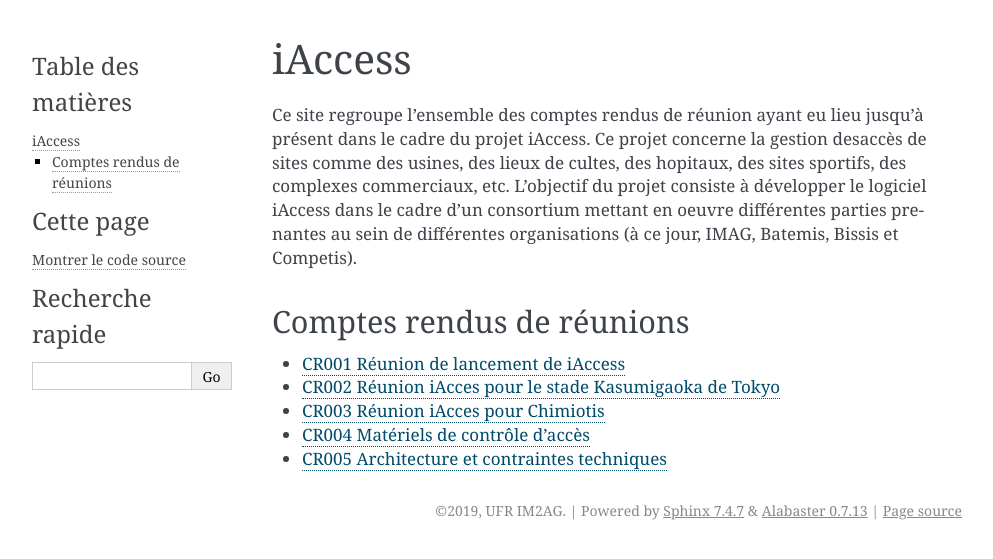
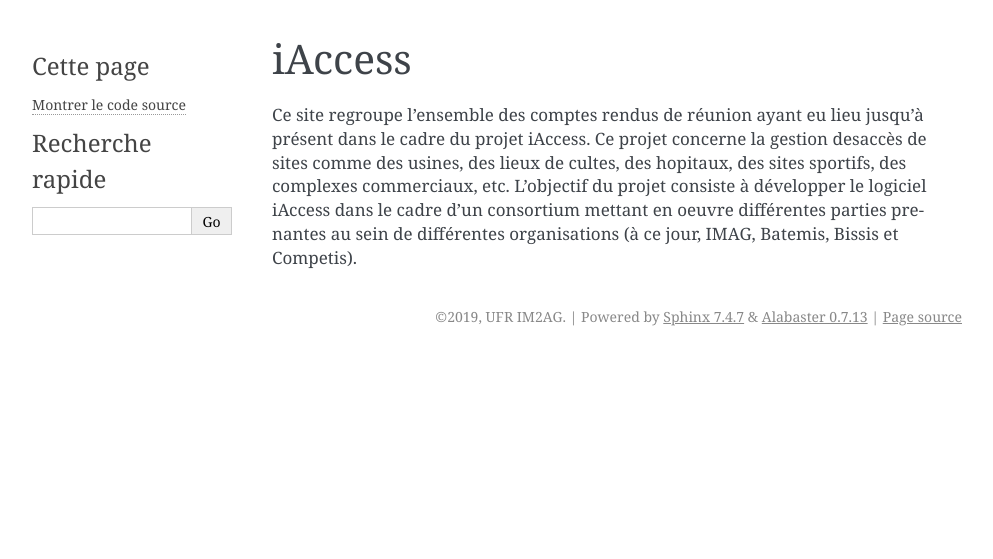
Before and after one commit to cyrilled/iAccess, a Sphinx documentation site: the page built from source/index.rst, in a window 1280 px wide. Shown: the top 559 px of the page, without its empty margins (148-1141 px from the left). Built offline with Sphinx 7.4.7, drawn with Linux system fonts in a browser that asks for light colours.

Commit message:
Update index.rst

```diff
--- a/source/index.rst
+++ b/source/index.rst
@@ -7,15 +7,3 @@ iAccess
 =============
 
 Ce site regroupe l'ensemble des comptes rendus de réunion ayant eu lieu jusqu'à présent dans le cadre du projet iAccess. Ce projet concerne la gestion desaccès de sites comme des usines, des lieux de cultes, des hopitaux, des sites sportifs, des complexes commerciaux, etc. L'objectif du projet consiste à développer le logiciel iAccess dans le cadre d'un consortium mettant en oeuvre différentes parties prenantes au sein de différentes organisations (à ce jour, IMAG, Batemis, Bissis et Competis).
-
-Comptes rendus de réunions
---------------------------
-
-.. toctree::
-    :maxdepth: 1
-
-    res/CR001.rst
-    res/CR002.rst
-    res/CR003.rst
-    res/CR004.rst
-    res/CR005.rst
```
